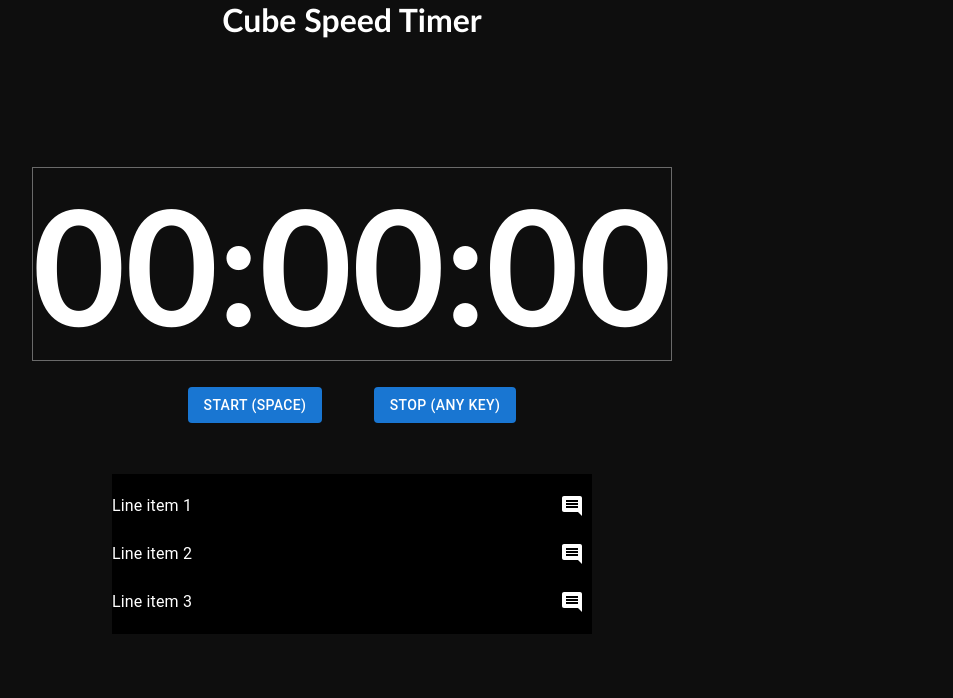
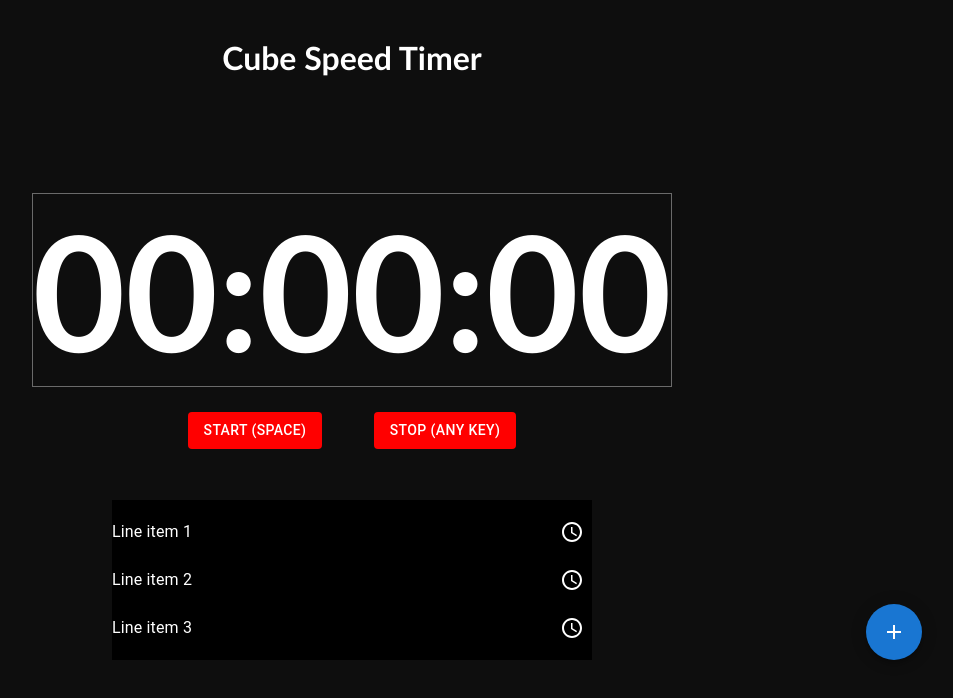
Before and after one commit to giovananog/cube-speed-timer, a React (Create React App) app: page / in a window 1280 px wide. Shown: the top 698 px of the page, without its empty margins (288-1241 px from the left). Built offline with nearby package versions, Linux system fonts and the light colour scheme.

Commit message:
feat: floating action button started

```diff
--- a/public/styles.css
+++ b/public/styles.css
@@ -24,9 +24,10 @@ footer p {
 }
 
 .header-title {
+    margin-top: 3%;
     width: 100%;
     text-align: center;
-    margin-bottom: 10%;
+    margin-bottom: 9%;
 }
 
 .timer-div {
--- a/src/components/App.jsx
+++ b/src/components/App.jsx
@@ -4,6 +4,7 @@ import Footer from "./Footer";
 import DisableElevation from "./Button";
 import Timer from "./Timer";
 import GutterlessList from "./List"
+import BasicSpeedDial from "./FloatButton";
 
 function App() {
   return (
@@ -20,6 +21,9 @@ function App() {
       <div className="list-div">
         <GutterlessList />
       </div>
+
+
+      <BasicSpeedDial />
       <Footer />
     </div>
   );
--- a/src/components/Button.jsx
+++ b/src/components/Button.jsx
@@ -5,7 +5,7 @@ export default function DisableElevation(props) {
   return (
     <div className='button-div'>
 
-    <Button variant="contained" disableElevation className='button'>
+    <Button variant="contained" disableElevation className='button' style={{ backgroundColor: 'red' }}>
       {props.text}
     </Button>
 
--- /dev/null
+++ b/src/components/FloatButton.jsx
@@ -0,0 +1,31 @@
+import * as React from 'react';
+import Box from '@mui/material/Box';
+import SpeedDial from '@mui/material/SpeedDial';
+import SpeedDialIcon from '@mui/material/SpeedDialIcon';
+import SpeedDialAction from '@mui/material/SpeedDialAction';
+import EditIcon from '@mui/icons-material/Edit';
+
+const actions = [
+  { icon: <EditIcon />, name: 'Edit' },
+];
+
+export default function BasicSpeedDial() {
+  return (
+    <Box sx={{ transform: 'translateZ(0px)', flexGrow: 1 }}>
+      <SpeedDial
+        ariaLabel="SpeedDial basic example"
+        sx={{ position: 'absolute', bottom: 0, right: 70 }}
+        icon={<SpeedDialIcon />}
+      >
+        {actions.map((action) => (
+          <SpeedDialAction
+            color='primary'
+            key={action.name}
+            icon={action.icon}
+            tooltipTitle={action.name}
+          />
+        ))}
+      </SpeedDial>
+    </Box>
+  );
+}
--- a/src/components/List.jsx
+++ b/src/components/List.jsx
@@ -2,8 +2,8 @@ import * as React from 'react';
 import List from '@mui/material/List';
 import ListItem from '@mui/material/ListItem';
 import ListItemText from '@mui/material/ListItemText';
-import CommentIcon from '@mui/icons-material/Comment';
 import IconButton from '@mui/material/IconButton';
+import AccessTimeIcon from '@mui/icons-material/AccessTime';
 
 export default function GutterlessList() {
   return (
@@ -14,7 +14,7 @@ export default function GutterlessList() {
           disableGutters
           secondaryAction={
             <IconButton aria-label="comment">
-              <CommentIcon />
+              <AccessTimeIcon />
             </IconButton>
           }
         >
```
